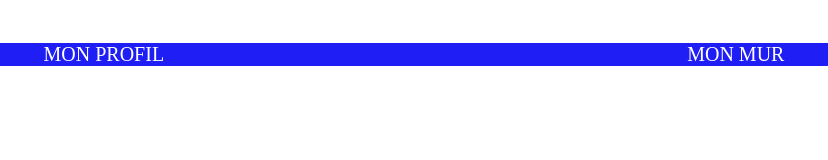
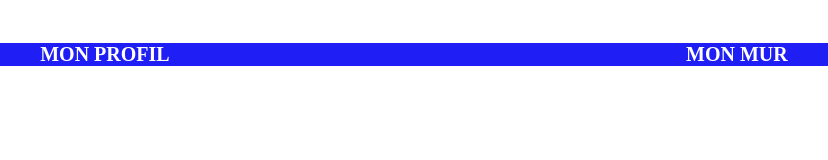
Before and after one commit to stephaneleduc/TP_integration, a plain HTML site: page index.html in a window 1280 px wide. Shown: the full height of the page, 226-1054 px from the left. Drawn offline with Linux system fonts and the light colour scheme.

Commit message:
terminé!

```diff
--- a/index.html
+++ b/index.html
@@ -60,10 +60,10 @@
 
         <div class="menu">
             <div id="profil">
-                <a id="myprofil" href="#">MON PROFIL</a>
+                <a id="myprofil" href="#"><b>MON PROFIL</b></a>
             </div>
             <div id="wall">
-                <a id="mywall" href="#">MON MUR</a>
+                <a id="mywall" href="#"><b>MON MUR</b></a>
             </div>
         </div>
 
@@ -102,7 +102,6 @@
                 <input type="submit" value="Mettre à jour" >
             </form>
         </div>
-        <span id="error_article"></span>
         <div id="content_wall">
 
                 <form id="wall_form">
@@ -119,6 +118,7 @@
                  <br>
                  <div id="articles"></div>
         </div>
+        <span id="error_article"></span>
 
 
     <script src="jquery-3.2.1.min.js"></script>
--- a/tp.css
+++ b/tp.css
@@ -168,6 +168,7 @@ h5, .error, #content_profil input, #file {
     color: red;
     display:none;
     text-align: center;
+    font-size : 30px;
 
 }
 
```
